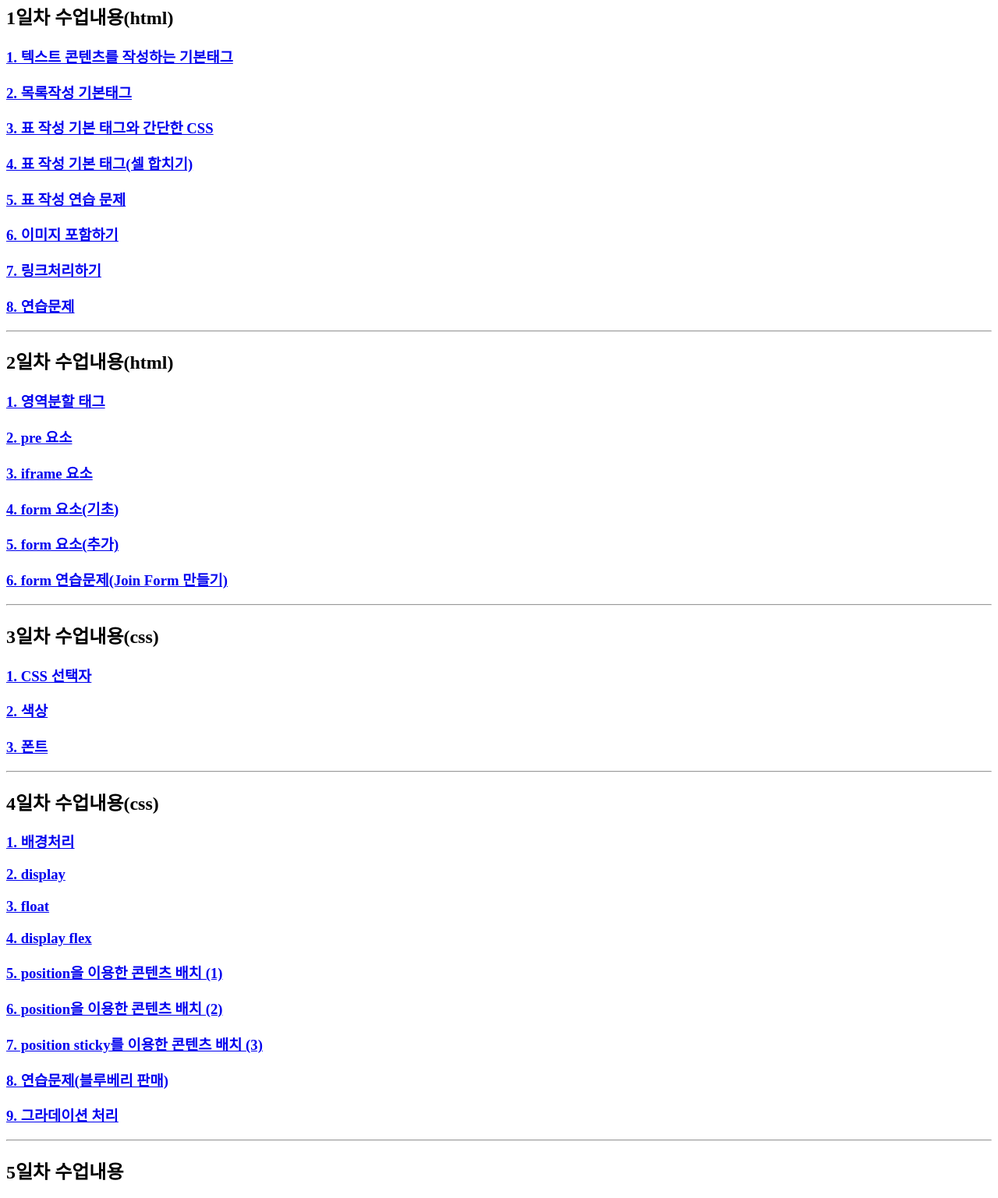
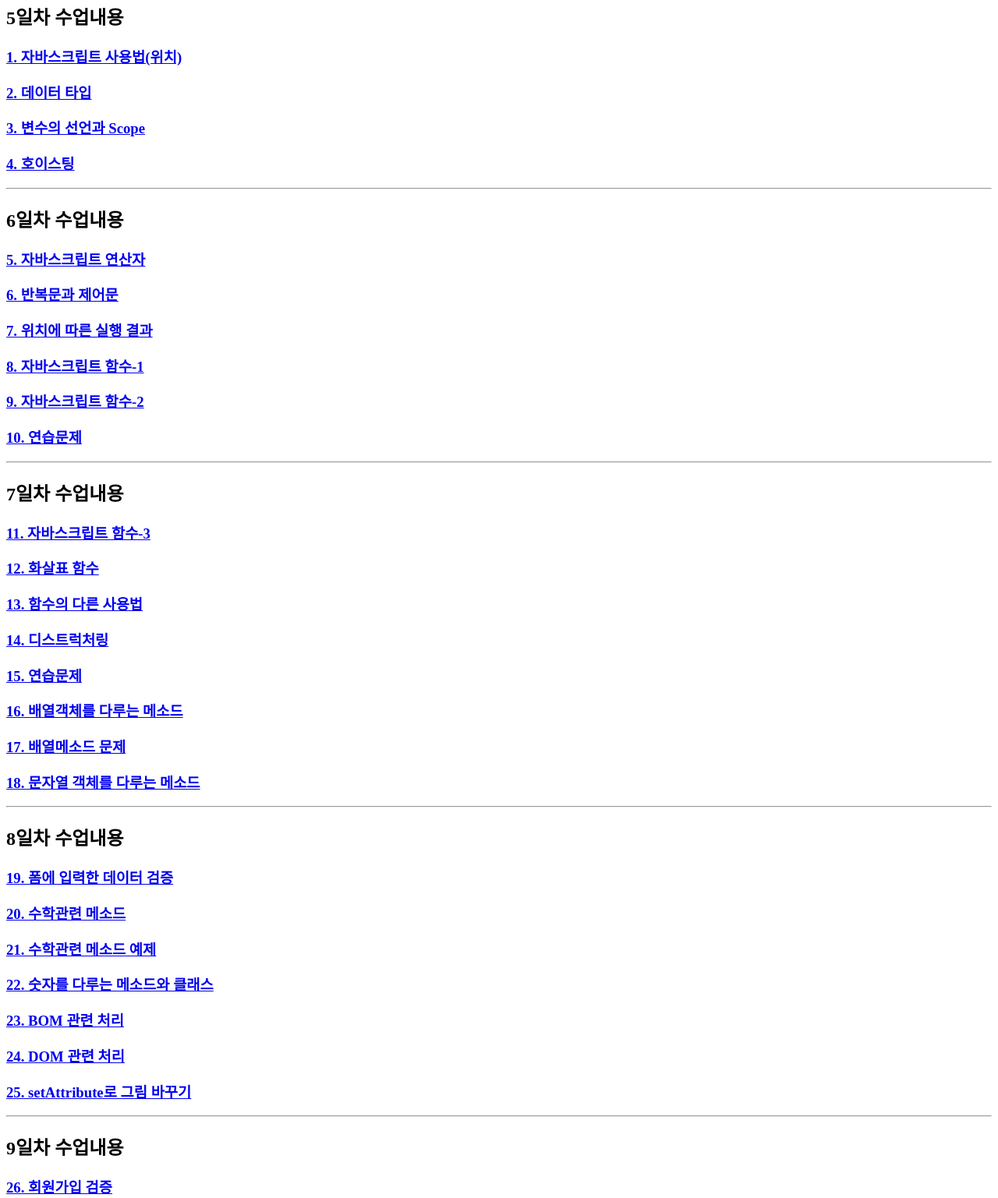
Before and after one commit to join0life/DIMA4_Javascript, a plain HTML site: page index.html in a window 1280 px wide. Shown: the part 17-1554 px from the top of the page at 78% size. Drawn offline with Linux system fonts and the light colour scheme.

Commit message:
Update index.html

```diff
--- a/index.html
+++ b/index.html
@@ -8,44 +8,6 @@
 </head>
 
 <body>
-    <h2>1일차 수업내용(html)</h2>
-    <h3><a href="./html/textContent.html">1. 텍스트 콘텐츠를 작성하는 기본태그</a></h3>
-    <h3><a href="./html/listContent.html">2. 목록작성 기본태그</a></h3>
-    <h3><a href="./html/tableContent.html">3. 표 작성 기본 태그와 간단한 CSS</a></h3>
-    <h3><a href="./html/tableContent2.html">4. 표 작성 기본 태그(셀 합치기)</a></h3>
-    <h3><a href="./html/tableExam.html">5. 표 작성 연습 문제</a></h3>
-    <h3><a href="./html/imageContent.html">6. 이미지 포함하기</a></h3>
-    <h3><a href="./html/anchorContent.html">7. 링크처리하기</a></h3>
-    <h3><a href="./html/totalExam.html">8. 연습문제</a></h3>
-
-    <hr>
-    <h2>2일차 수업내용(html)</h2>
-    <h3><a href="./html/divisionContent.html">1. 영역분할 태그</a></h3>
-    <h3><a href="./html/preContent.html">2. pre 요소</a></h3>
-    <h3><a href="./html/iframeContent.html">3. iframe 요소</a></h3>
-    <h3><a href="./html/formContent.html">4. form 요소(기초)</a></h3>
-    <h3><a href="./html/formContent2.html">5. form 요소(추가)</a></h3>
-    <h3><a href="./html/formExam.html">6. form 연습문제(Join Form 만들기)</a></h3>
-
-    <hr>
-    <h2>3일차 수업내용(css)</h2>
-    <h3><a href="./html/cssSelector.html">1. CSS 선택자</a></h3>
-    <h3><a href="./html/color.html">2. 색상</a></h3>
-    <h3><a href="./html/font.html">3. 폰트</a></h3>
-
-    <hr>
-    <h2>4일차 수업내용(css)</h2>
-    <h3><a href="./html/background.html"> 1. 배경처리 </a></h3>
-    <h3><a href="./html/display.html"> 2. display </a></h3>
-    <h3><a href="./html/float.html"> 3. float </a></h3>
-    <h3><a href="./html/displayFlex.html"> 4. display flex</a></h3>
-    <h3><a href="./html/position1.html"> 5. position을 이용한 콘텐츠 배치 (1)</a></h3>
-    <h3><a href="./html/position2.html"> 6. position을 이용한 콘텐츠 배치 (2)</a></h3>
-    <h3><a href="./html/sticky.html"> 7. position sticky를 이용한 콘텐츠 배치 (3)</a></h3>
-    <h3><a href="./html/exam.html"> 8. 연습문제(블루베리 판매)</a></h3>
-    <h3><a href="./html/gradient.html"> 9. 그라데이션 처리 </a></h3>
-
-    <hr>
     <h2>5일차 수업내용</h2>
     <h3><a href="./html/Day_05/1_start.html">1. 자바스크립트 사용법(위치)</a></h3>
     <h3><a href="./html/Day_05/2_datatype.html">2. 데이터 타입</a></h3>
```
